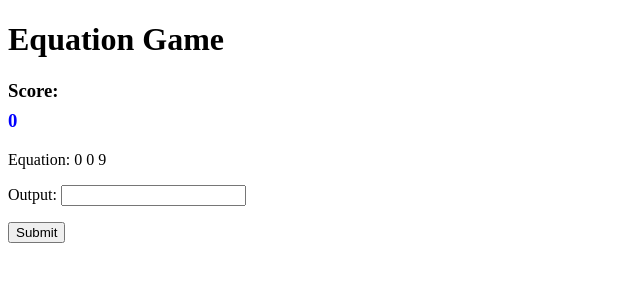
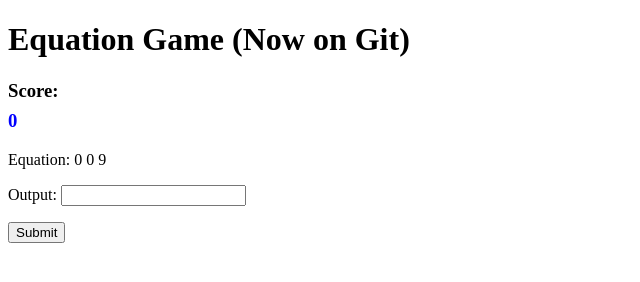
Before and after one commit to olivercreativeworks/equationGame, a plain HTML site: page index.html in a window 1280 px wide. Shown: the whole page, without its empty margins (0-640 px from the left). Drawn offline with Linux system fonts and the light colour scheme.

Commit message:
New Commit

```diff
--- a/index.html
+++ b/index.html
@@ -9,7 +9,7 @@
 		<title>Equation Game</title>
 	</head>
 	<body>
-		<h1>Equation Game</h1>
+		<h1>Equation Game (Now on Git)</h1>
 		<h3 id="score">Score:</h3>
 		<p>Equation: <span class="equation" id="equation"></span></p>
 		<label for="output">Output: </label
```
